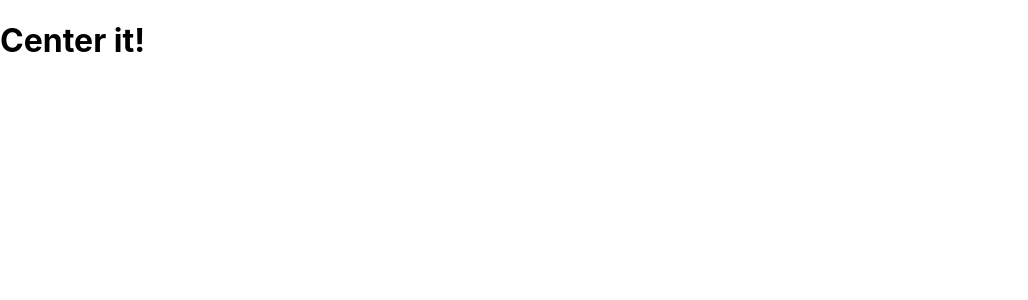
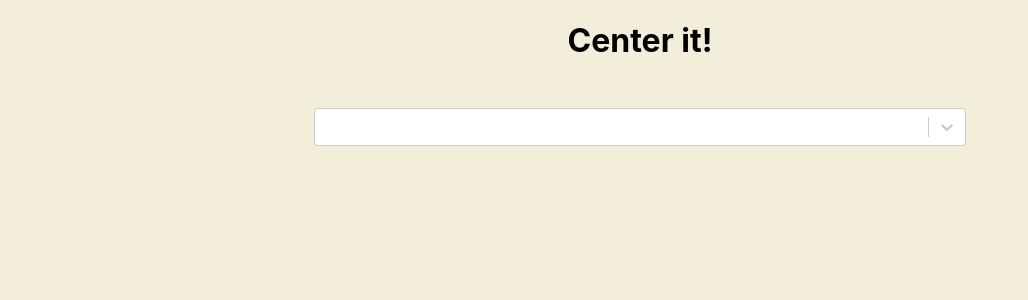
Before and after one commit to joshi-kaushal/center-it, a React (Vite) app: page / in a window 1280 px wide. Shown: the top 300 px of the page, without its empty margins (0-1028 px from the left). Built offline with nearby package versions, Linux system fonts and the light colour scheme.

Commit message:
feat: lotta stuff

```diff
--- a/package.json
+++ b/package.json
@@ -9,7 +9,9 @@
   },
   "dependencies": {
     "react": "^18.0.0",
-    "react-dom": "^18.0.0"
+    "react-dom": "^18.0.0",
+    "react-select": "^5.3.2",
+    "react-syntax-highlighter": "^15.5.0"
   },
   "devDependencies": {
     "@types/react": "^18.0.0",
--- a/src/App.css
+++ b/src/App.css
@@ -0,0 +1,41 @@
+*,
+*:before,
+*:after {
+  box-sizing: border-box;
+}
+
+body {
+  margin: 0;
+  background-color: #f3eed9;
+}
+.container {
+  font-family: sans-serif;
+  width: 95%;
+  margin: 0 auto;
+  max-width: 1128px;
+}
+
+.dropdowns,
+.code {
+  width: 85%;
+  margin: 0 auto;
+}
+
+h1 {
+  text-align: center;
+  margin-bottom: 3rem;
+}
+.dropdown + .dropdown {
+  margin-top: 1em;
+}
+
+@media (min-width: 800px) {
+  .container {
+    width: 85%;
+  }
+
+  .dropdowns,
+  .code {
+    width: 60%;
+  }
+}
--- a/src/App.jsx
+++ b/src/App.jsx
@@ -1,10 +1,18 @@
+import { CodeProvider } from "./codeContext";
+import Dropdowns from "./Dropdowns";
+import Code from "./Code";
+
 import "./App.css";
 
 function App() {
   return (
-    <>
+    <CodeProvider>
       <h1>Center it!</h1>
-    </>
+      <main className="container">
+        <Dropdowns />
+        <Code />
+      </main>
+    </CodeProvider>
   );
 }
 
--- /dev/null
+++ b/src/Code.jsx
@@ -0,0 +1,14 @@
+import { useCodeContext } from "./codeContext.jsx";
+import SyntaxHighlighter from "react-syntax-highlighter";
+
+export default function Code(props) {
+  const { code } = useCodeContext();
+  return (
+    <>
+      {/* <section className="code">{code && <pre>{code}</pre>}</section> */}
+      <section className="code">
+        {code && <SyntaxHighlighter language="css">{code}</SyntaxHighlighter>}
+      </section>
+    </>
+  );
+}
--- /dev/null
+++ b/src/Dropdowns.jsx
@@ -0,0 +1,197 @@
+import { useState, useEffect } from "react";
+import Select from "react-select";
+import {
+  AXIS_VALUES,
+  DISPLAY_HORIZONTAL,
+  METHOD_HORIZONTAL_BLOCK,
+  METHOD_VERTICAL,
+  METHOD_BOTH,
+} from "./data";
+
+import { useCodeContext } from "./codeContext.jsx";
+
+export default function Dropdowns(props) {
+  const [axis, setAxis] = useState({});
+
+  const [display, setDisplay] = useState({});
+  const [displayValues, setDisplayValues] = useState({});
+
+  const [method, setMethod] = useState({});
+  const [methodValues, setMethodValues] = useState({});
+
+  const { code, setCode } = useCodeContext();
+
+  // Change display based on the selected axix
+  useEffect(() => {
+    switch (axis.value) {
+      case "horizontal":
+        setDisplayValues(DISPLAY_HORIZONTAL);
+        break;
+      case "vertical":
+        setMethodValues(METHOD_VERTICAL);
+        break;
+      case "both":
+        setMethodValues(METHOD_BOTH);
+        break;
+      default:
+        setDisplayValues({});
+    }
+  }, [axis]);
+
+  /*
+   * Set code when the display method on horizontal axis is set
+   * Otherwise, set methods
+   */
+  useEffect(() => {
+    switch (display.value) {
+      case "inline":
+        setCode(`.center {
+          text-align: center;
+    }`);
+        break;
+      case "block":
+        setMethodValues(METHOD_HORIZONTAL_BLOCK);
+        break;
+      default:
+        setCode("");
+    }
+  }, [display]);
+
+  // Set code when we have everything
+  useEffect(() => {
+    switch (axis.value) {
+      case "horizontal":
+        if (display.value === "inline") {
+          setCode(`
+.center {
+    text-align: center;
+}
+    `);
+        } else if (display.value === "block") {
+          if (method.value === "margin") {
+            setCode(`
+.center {
+  margin: 0 auto;
+}`);
+          } else if (method.value === "flex") {
+            setCode(`
+.center {
+  display: flex;
+  justify-content: center;
+}`);
+          }
+        } else {
+          setCode(null);
+        }
+        break;
+
+      case "vertical":
+        if (method.value === "flex") {
+          setCode(`
+.center {
+  display: flex;
+  align-items: center;
+}`);
+        } else if (method.value === "apns") {
+          setCode(`
+.parent {
+  position: absolute;
+}
+
+.children {
+  position: absolute;
+  top: 50%;
+  margin-top: -25%;
+}`);
+        } else if (method.value === "tt") {
+          setCode(`
+.parent {
+  position: relative;
+}
+
+.children {
+  position: absolute;
+  top: 50%;
+  transform: translate(0, -50%);
+}`);
+        } else {
+          setCode(null);
+        }
+        break;
+
+      case "both":
+        if (method.value === "flex") {
+          setCode(`
+.center {
+  display: flex;
+  justify-content: center;
+  align-items: center;
+}`);
+        } else if (method.value === "apns") {
+          setCode(`
+.parent {
+  position: relative;
+}
+
+.center {
+  position: absolute;
+  top: 50%;
+  left: 50%;
+  margin: -25%, 0, 0, -25%;
+}`);
+        } else if (method.value === "tt") {
+          setCode(`
+.parent {
+  position: relative;
+}
+
+.center {
+  position: absolute;
+  top: 50%;
+  left: 50%;
+  transform: translate(-50%, -50%);
+}`);
+        } else {
+          setCode(null);
+        }
+        break;
+      default:
+        break;
+    }
+  }, [code, axis, display, method]);
+
+  return (
+    <>
+      <section className="dropdowns">
+        <Select
+          options={AXIS_VALUES}
+          defaultValue={axis}
+          onChange={setAxis}
+          className="dropdown"
+        />
+
+        {/* Level 02 */}
+        {axis.value === "horizontal" ? (
+          <Select
+            options={displayValues}
+            defaultValue={display}
+            onChange={setDisplay}
+            className="dropdown"
+          />
+        ) : null}
+
+        {/* Level 03 */}
+        {display.value === "block" ||
+        axis.value === "vertical" ||
+        axis.value === "both" ? (
+          <Select
+            options={methodValues}
+            defaultValue={method}
+            onChange={setMethod}
+            className="dropdown"
+          />
+        ) : null}
+      </section>
+    </>
+  );
+}
--- /dev/null
+++ b/src/codeContext.jsx
@@ -0,0 +1,18 @@
+import React, { useState, useContext } from "react";
+
+const CodeContext = React.createContext();
+
+const CodeProvider = ({ children }) => {
+  const [code, setCode] = useState("");
+
+  return (
+    <CodeContext.Provider value={{ code, setCode }}>
+      {children}
+    </CodeContext.Provider>
+  );
+};
+
+export { CodeContext, CodeProvider };
+
+// Creating a custom global hook to access the code context
+export const useCodeContext = () => useContext(CodeContext);
--- /dev/null
+++ b/src/data.js
@@ -0,0 +1,30 @@
+// Level 01
+export const AXIS_VALUES = [
+  { value: "horizontal", label: "Horizontal" },
+  { value: "vertical", label: "Vertical" },
+  { value: "both", label: "Both" },
+];
+
+// Level 02
+export const DISPLAY_HORIZONTAL = [
+  { value: "inline", label: "Inline or Inline-* Element" },
+  { value: "block", label: "Block Element" },
+];
+
+// Level 03
+export const METHOD_HORIZONTAL_BLOCK = [
+  { value: "margin", label: "Using Margins" },
+  { value: "flex", label: "Using Flexbox" },
+];
+
+export const METHOD_VERTICAL = [
+  { value: "flex", label: "Using Flexbox" },
+  { value: "apns", label: "Absolute Positioning and Negative Margins" },
+  { value: "tt", label: "Transform and Translate" },
+];
+
+export const METHOD_BOTH = [
+  { value: "flex", label: "Using Flexbox" },
+  { value: "apns", label: "Absolute Positioning and Negative Margins" },
+  { value: "tt", label: "Transform and Translate" },
+];
--- a/vite.config.js
+++ b/vite.config.js
@@ -1,7 +1,7 @@
-import { defineConfig } from 'vite'
-import react from '@vitejs/plugin-react'
+import { defineConfig } from "vite";
+import react from "@vitejs/plugin-react";
 
 // https://vitejs.dev/config/
 export default defineConfig({
-  plugins: [react()]
-})
+  plugins: [react()],
+});
```
Also changed, not shown: src/main.jsx (+6 -6 lines), 1 other file (tests, documents, lock files or other folders).
